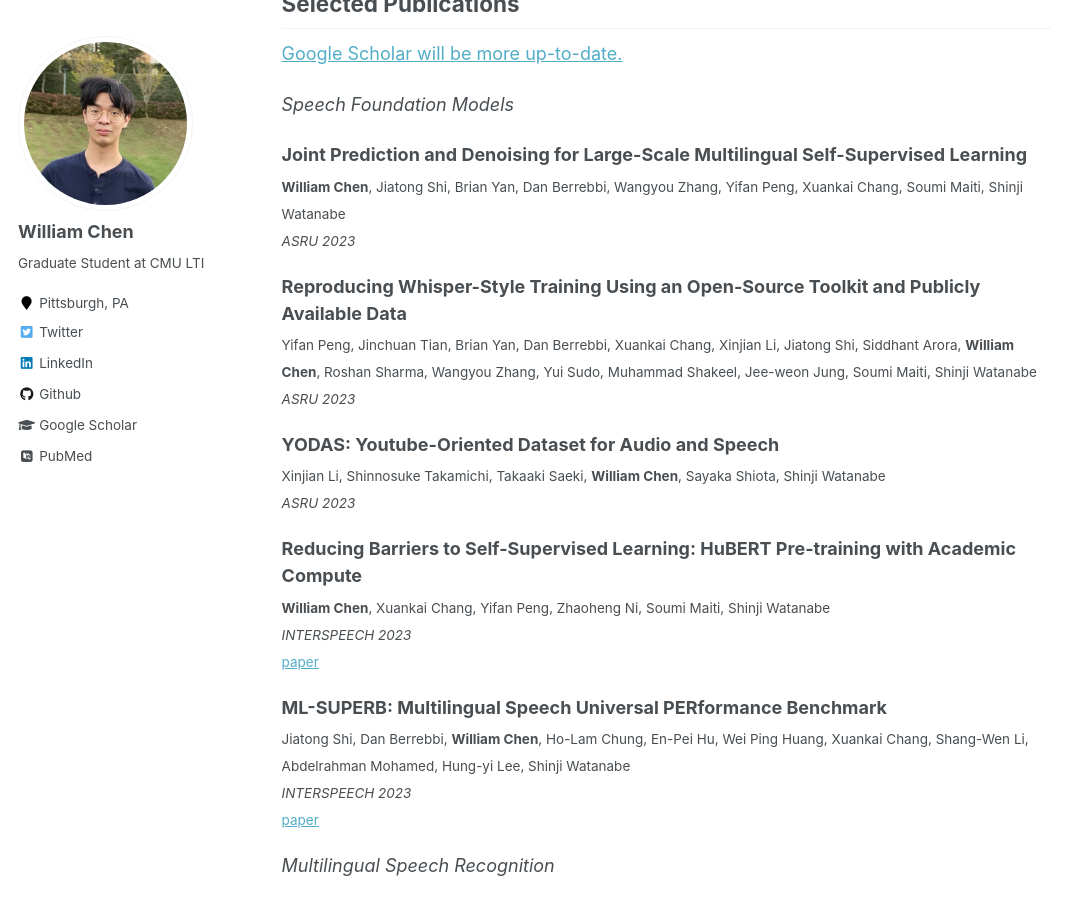
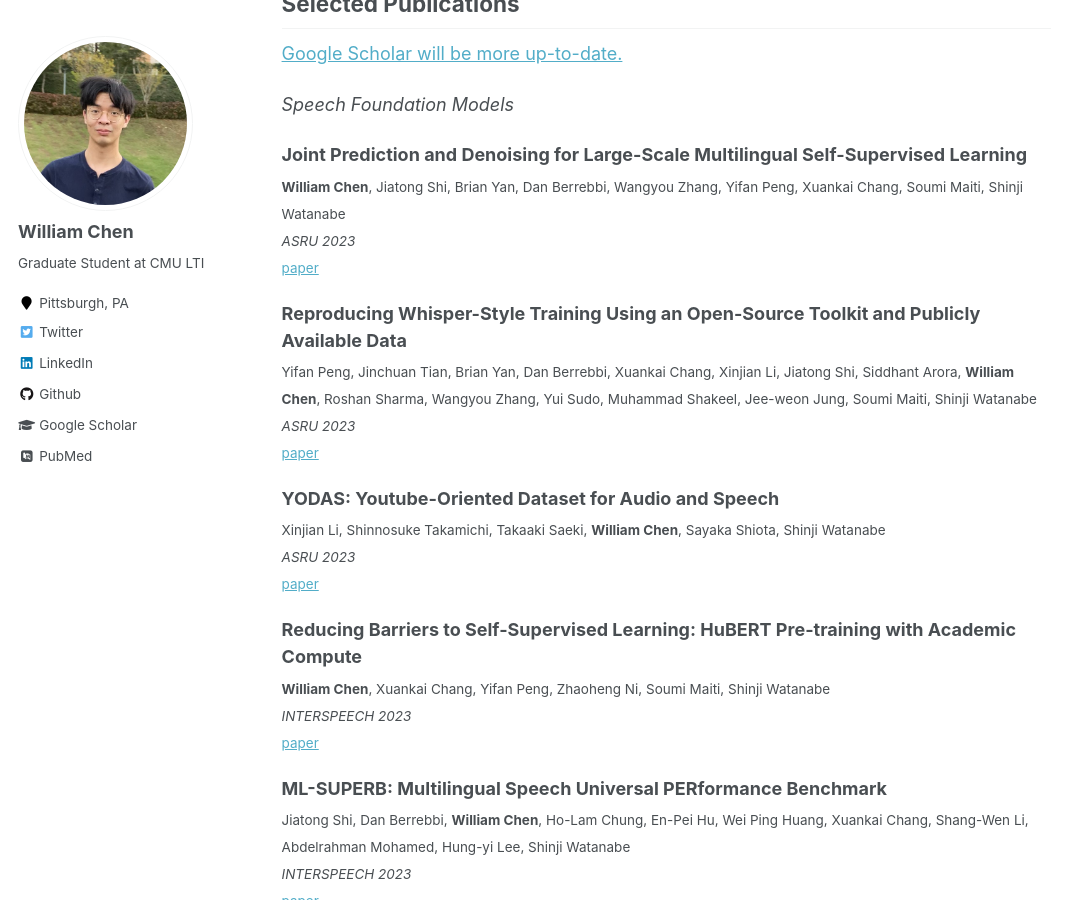
Before and after one commit to wanchichen/wanchichen.github.io, a Jekyll site: the page built from _pages/about.md, in a window 1280 px wide and 900 px high, scrolled down 1079 px. Shown: the whole window, without its empty margins (0-1082 px from the left). Built offline with Jekyll 4.4.1, drawn with Linux system fonts in a browser that asks for light colours; some web fonts are replaced.

Commit message:
Update about.md

```diff
--- a/_pages/about.md
+++ b/_pages/about.md
@@ -37,15 +37,18 @@ From January 2020 to October 2021, I was part of the [UCF Evolutionary Computati
 
 **Joint Prediction and Denoising for Large-Scale Multilingual Self-Supervised Learning**\
 <sub>**William Chen**, Jiatong Shi, Brian Yan, Dan Berrebbi, Wangyou Zhang, Yifan Peng, Xuankai Chang, Soumi Maiti, Shinji Watanabe</sub>\
-<sub>*ASRU 2023*</sub>
+<sub>*ASRU 2023*</sub>\
+<sub>[paper](https://ieeexplore.ieee.org/abstract/document/10389735)</sub>
 
 **Reproducing Whisper-Style Training Using an Open-Source Toolkit and Publicly Available Data**\
 <sub>Yifan Peng, Jinchuan Tian, Brian Yan, Dan Berrebbi, Xuankai Chang, Xinjian Li, Jiatong Shi, Siddhant Arora, **William Chen**, Roshan Sharma, Wangyou Zhang, Yui Sudo, Muhammad Shakeel, Jee-weon Jung, Soumi Maiti, Shinji Watanabe</sub>\
-<sub>*ASRU 2023*</sub>
+<sub>*ASRU 2023*</sub>\
+<sub>[paper](https://ieeexplore.ieee.org/abstract/document/10389676/)</sub>
 
 **YODAS: Youtube-Oriented Dataset for Audio and Speech**\
 <sub>Xinjian Li, Shinnosuke Takamichi, Takaaki Saeki, **William Chen**, Sayaka Shiota, Shinji Watanabe</sub>\
-<sub>*ASRU 2023*</sub>
+<sub>*ASRU 2023*</sub>\
+<sub>[paper](https://ieeexplore.ieee.org/abstract/document/10389689/)</sub>
 
 **Reducing Barriers to Self-Supervised Learning: HuBERT Pre-training with Academic Compute**\
 <sub>**William Chen**, Xuankai Chang, Yifan Peng, Zhaoheng Ni, Soumi Maiti, Shinji Watanabe</sub>\
@@ -90,8 +93,10 @@ From January 2020 to October 2021, I was part of the [UCF Evolutionary Computati
 
 **ESPNet-SUMM: Introducing a novel large dataset, toolkit, and a cross-corpora evaluation of speech summarization systems**\
 <sub>Roshan Sharma, **William Chen**, Takatomo Kano, Ruchira Sharma, Atsunori Ogawa, Siddhant Arora, Marc Delcroix, Rita Singh, Shinji Watanabe, Bhiksha Raj </sub>\
-<sub>*ASRU 2023*</sub>
+<sub>*ASRU 2023*</sub>\
+<sub>[paper](https://ieeexplore.ieee.org/abstract/document/10389641)</sub>
 
 **Summarize while Translating: Universal Model with Parallel Decoding for Summarization and Translation**\
 <sub>Takatomo Kano, Atsunori Ogawa, Marc Delcroix, Kohei Matsuura, Takanori Ashihara, **William Chen**, Shinji Watanabe</sub>\
-<sub>*ASRU 2023*</sub>
+<sub>*ASRU 2023*</sub>\
+<sub>[paper](https://ieeexplore.ieee.org/abstract/document/10389781)</sub>
```
